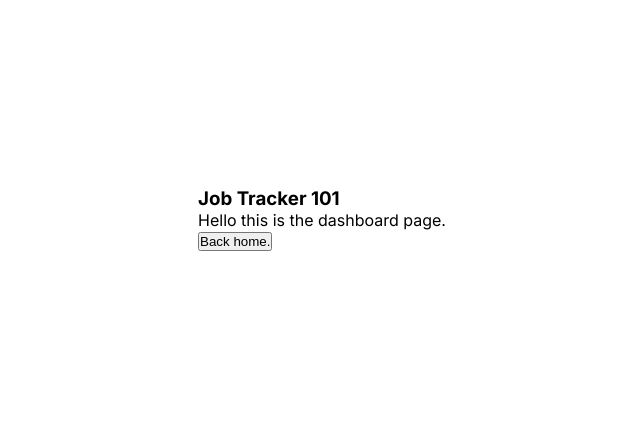
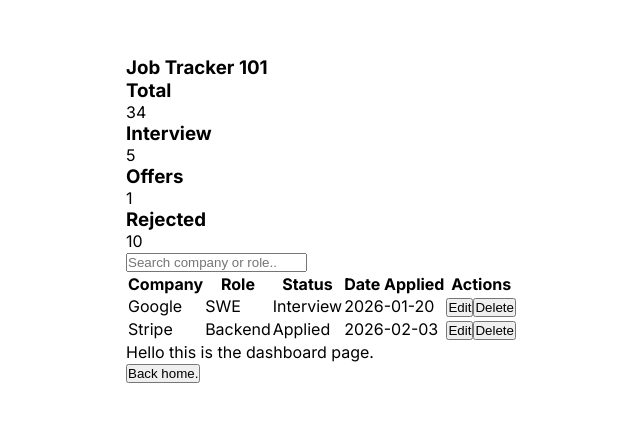
Before and after one commit to ij-2005/Job-Application-Tracker, a React (Vite) app: page /dashboard in a window 1280 px wide. Shown: the part 181-602 px from the top of the page, without its empty margins (318-958 px from the left). Built offline with nearby package versions, Linux system fonts and the light colour scheme.

Commit message:
added the jsx (AI) no css yet.

```diff
--- a/src/components/ApplicationRow.jsx
+++ b/src/components/ApplicationRow.jsx
@@ -0,0 +1,19 @@
+import '../App.css'
+import StatusBadge from "./StatusBadge";
+
+function ApplicationRow({ app, onEdit, onDelete }){
+    return(
+        <tr>
+            <td>{app.company_name}</td>
+            <td>{app.job_title}</td>
+            <td><StatusBadge status={app.status} /></td>
+            <td>{app.date_applied}</td>
+            <td>
+                <button onClick={() => onEdit(app.id)}>Edit</button>
+                <button onClick={() => onDelete(app.id)}>Delete</button>
+            </td>
+        </tr>
+    );
+}
+
+export default ApplicationRow;
--- a/src/components/ApplicationTable.jsx
+++ b/src/components/ApplicationTable.jsx
@@ -0,0 +1,30 @@
+import ApplicationRow from "./ApplicationRow";
+import '../App.css';
+
+function ApplicationTable({ applications, onEdit, onDelete }) {
+  return (
+    <table className="application-table">
+      <thead>
+        <tr>
+          <th>Company</th>
+          <th>Role</th>
+          <th>Status</th>
+          <th>Date Applied</th>
+          <th>Actions</th>
+        </tr>
+      </thead>
+      <tbody>
+        {applications.map(app => (
+          <ApplicationRow
+            key={app.id}
+            app={app}
+            onEdit={onEdit}
+            onDelete={onDelete}
+          />
+        ))}
+      </tbody>
+    </table>
+  );
+}
+
+export default ApplicationTable;
--- a/src/components/SearchBar.jsx
+++ b/src/components/SearchBar.jsx
@@ -0,0 +1,16 @@
+import '../App.css'
+
+function SearchBar({ onSearch }) {
+
+    return(
+        <div className="search-bar">
+            <input
+                type="text"
+                placeholder="Search company or role.."
+                onChange={(e) => onSearch(e.target.value)}
+            />
+        </div>
+    );
+}
+
+export default SearchBar;
--- a/src/components/StatsCard.jsx
+++ b/src/components/StatsCard.jsx
@@ -0,0 +1,13 @@
+import '../App.css'
+
+function StatsCard({ label, value, color}){
+
+    return(
+        <div className={`stats-card ${color}`}>
+            <h3>{label}</h3>
+            <p>{value}</p>
+        </div>
+    );
+}
+
+export default StatsCard;
--- a/src/components/StatusBadge.jsx
+++ b/src/components/StatusBadge.jsx
@@ -0,0 +1,28 @@
+import '../App.css'
+
+function StatusBadge({ status }) {
+  const getColorClass = (status) => {
+    switch (status) {
+      case "Applied":
+        return "badge blue";
+      case "Interview":
+        return "badge orange";
+      case "Offer":
+        return "badge green";
+      case "Rejected":
+        return "badge red";
+      case "Assessment":
+        return "badge purple";
+      default:
+        return "badge gray";
+    }
+  };
+
+  return (
+    <span className={getColorClass(status)}>
+      {status}
+    </span>
+  );
+}
+
+export default StatusBadge;
--- a/src/pages/DashboardPage.jsx
+++ b/src/pages/DashboardPage.jsx
@@ -2,8 +2,36 @@ import '../App.css'
 import { useNavigate } from "react-router-dom";
 
 import Navbar from '../components/Navbar';
+import StatsCard from '../components/StatsCard';
+import SearchBar from '../components/SearchBar';
+import ApplicationTable from '../components/ApplicationTable';
 
 function DashboardPage(){
+
+    const applications = [
+    { id: 1, company_name: "Google", job_title: "SWE", status: "Interview", date_applied: "2026-01-20" },
+    { id: 2, company_name: "Stripe", job_title: "Backend", status: "Applied", date_applied: "2026-02-03" }
+  ];
+
+    const stats = {
+    total: 34,
+    interview: 5,
+    offers: 1,
+    rejected: 10
+  };
+
+    const handleSearch = (query) => {
+    console.log("Searching for:", query);
+  };
+
+  const handleEdit = (id) => {
+    console.log("Edit application:", id);
+  };
+
+  const handleDelete = (id) => {
+    console.log("Delete application:", id);
+  };
+
     const navigate = useNavigate();
 
     const loginSite = () => {
@@ -15,16 +43,21 @@ function DashboardPage(){
         <div className="dashboard-container">
             <Navbar />
 
-            <div className="componentsBar">
-
+            <div className="stats-bar">
+                <StatsCard label="Total" value={stats.total} color="blue" />
+                <StatsCard label="Interview" value={stats.interview} color="orange" />
+                <StatsCard label="Offers" value={stats.offers} color="green" />
+                <StatsCard label="Rejected" value={stats.rejected} color="red" />
             </div>
 
-            <div className="applicationList">
+            <SearchBar onSearch={handleSearch} />
 
-            </div>
-
+            <ApplicationTable
+                applications={applications}
+                onEdit={handleEdit}
+                onDelete={handleDelete}
+            />
         </div>
-
         </section>
 
         <p>Hello this is the dashboard page.</p>
```
